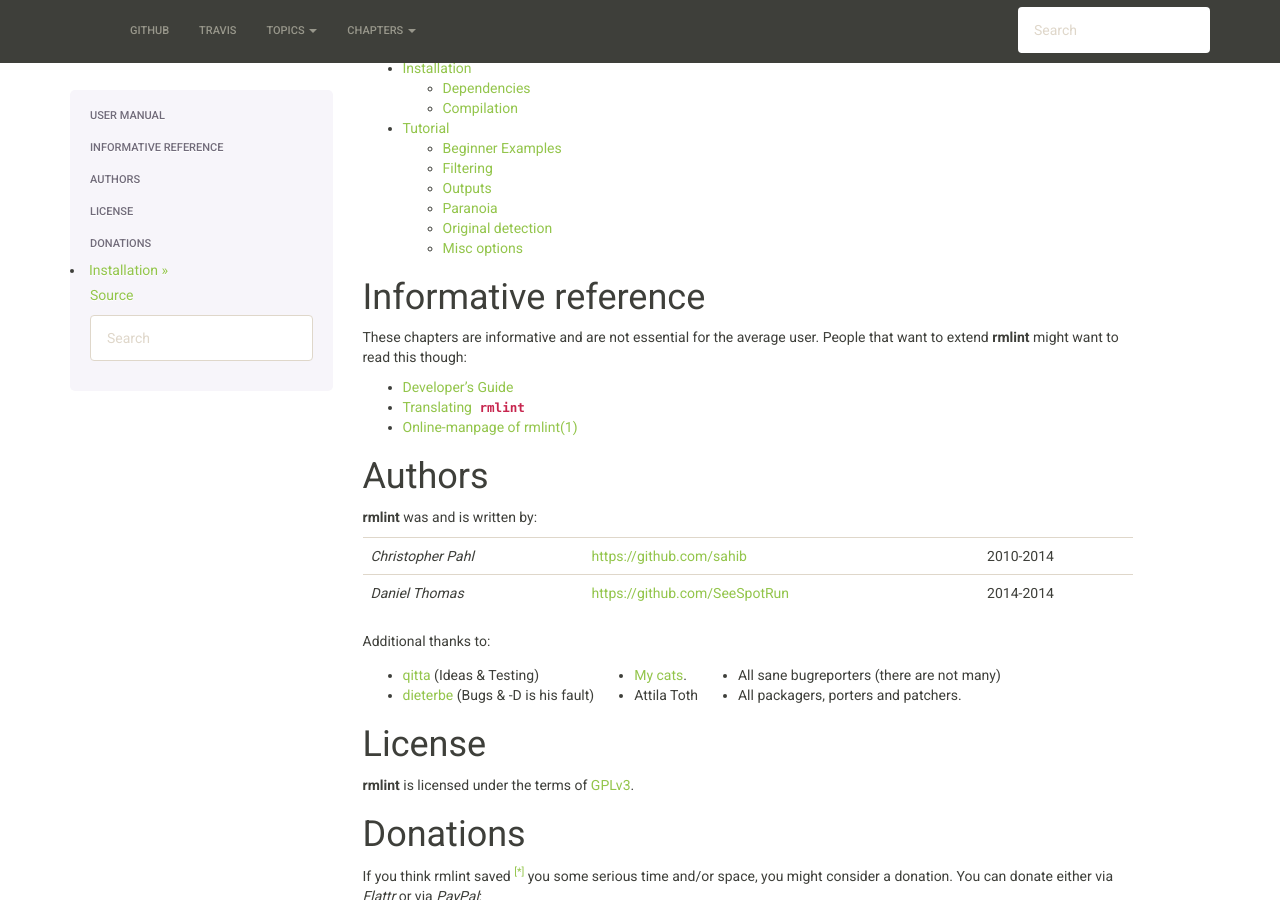
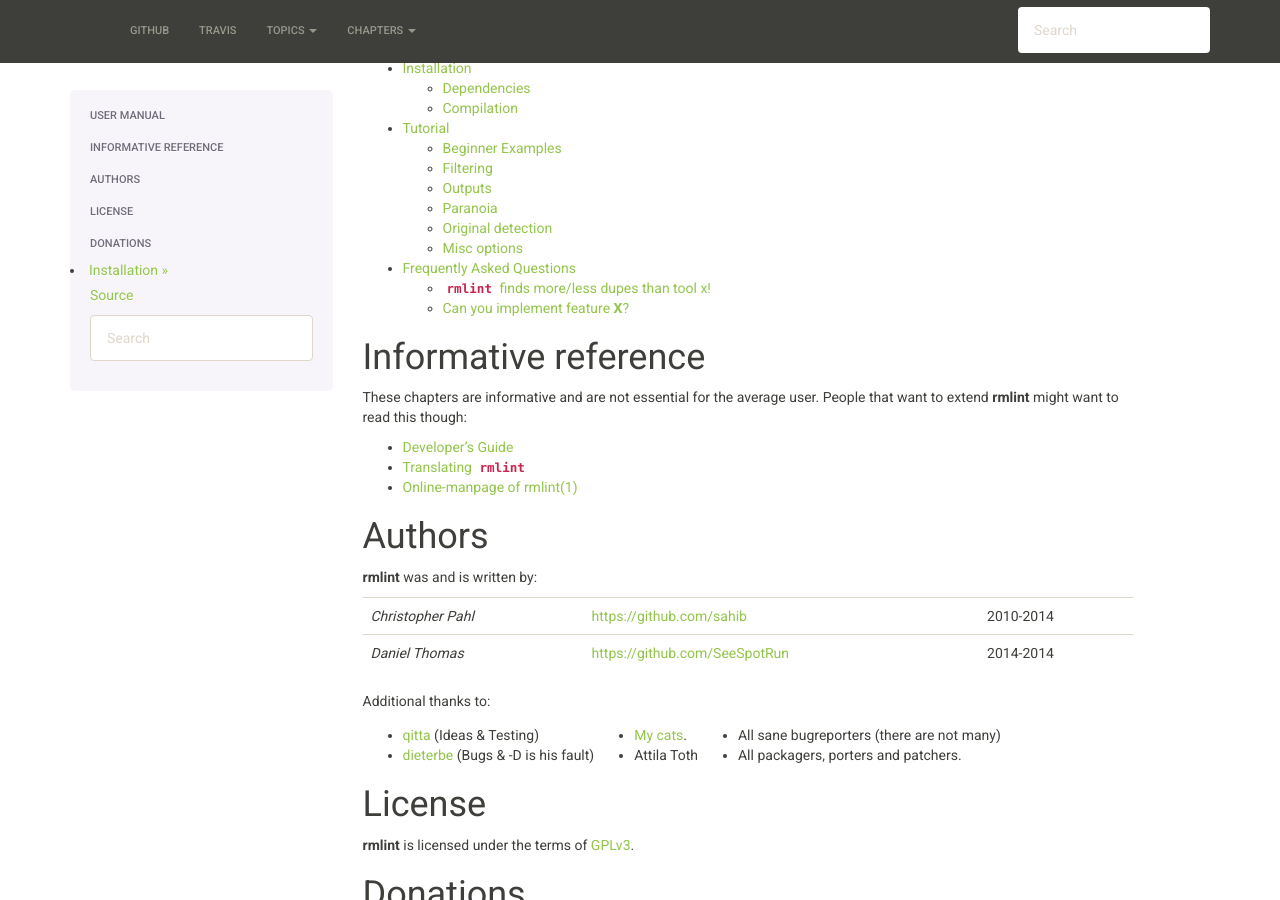
Before and after one commit to sahib/rmlint, a Sphinx documentation site: the page built from docs/index.rst, in a window 1280 px wide and 900 px high, scrolled down 508 px. Built offline with Sphinx 7.4.7, drawn with Linux system fonts in a browser that asks for light colours; some of the changed lines change nothing that is shown.

Commit message:
docs: add some basic faq

```diff
--- /dev/null
+++ b/docs/faq.rst
@@ -0,0 +1,34 @@
+Frequently Asked Questions
+==========================
+
+``rmlint`` finds more/less dupes than tool x!
+---------------------------------------------
+
+Make sure that *none* of the following applies to you:
+
+Both tools might investigate a different number of files. ``rmlint`` e.g. does not
+look through hidden files by default, while other tools might follow symlinks
+by default. Suspicious options you should look into are:
+
+* ``--hidden``: Disabled by default, since it might screw up ``.git/`` and similar directories.
+* ``--hardlinked``: Might find larger amount files, but not more lint itself.
+* ``--followlinks``: Might lead ``rmlint`` to different places on the filesystem.
+* ``--merged-directories``: pulls in both ``--hidden`` and ``--hardlinked``.
+
+If there's still a difference, check with another algorithm. In particular use
+``-ppp`` to enable paranoid mode. Also make sure to have ``-D / --merge-directories`` disabled to see the raw number of duplicate files.
+
+Still here? Maybe talk to us on the `issue tracker`_.
+
+Can you implement feature **X**?
+--------------------------------
+
+Depends. Go to to the `issue tracker`_ and open a feature request.
+
+Here is a list of features where you probably have no chance:
+
+- Port it to Windows.
+- Find similar files like ``ssdeep`` does.
+- Make a graphical user interface (totally okay as separate project, though).
+
+.. _`issue tracker`: https://github.com/sahib/rmlint/issues
--- a/docs/index.rst
+++ b/docs/index.rst
@@ -74,6 +74,7 @@
 
    install
    tutorial
+   faq
 
 Informative reference
 ---------------------
```
